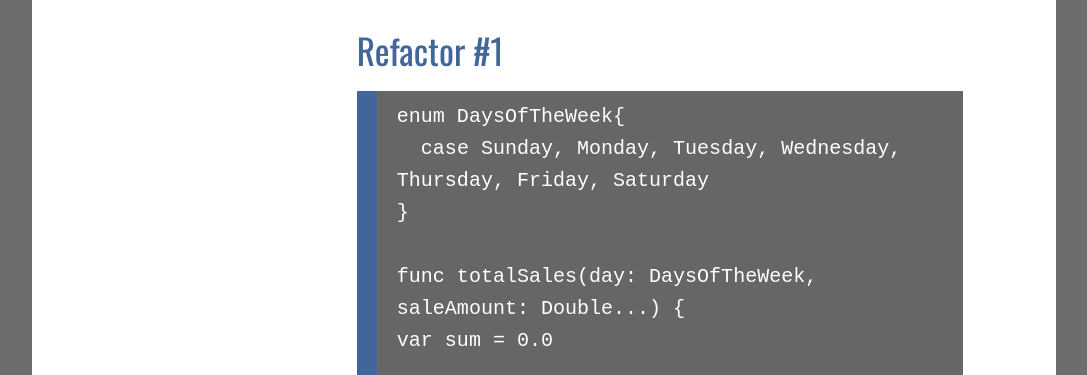
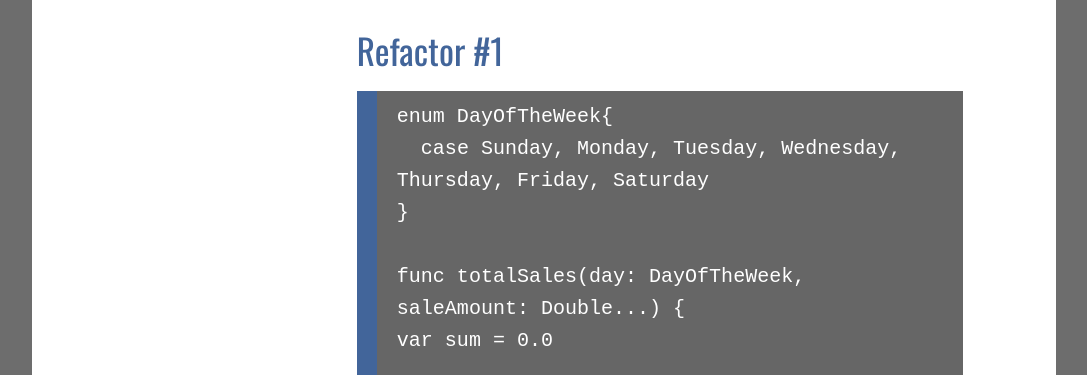
Before and after one commit to endodoug/endodoug.github.io, a Jekyll site: the page built from _posts/2016-02-29-code-excercise-variadic-parameters.md, in a window 1280 px wide and 1400 px high, scrolled down 1491 px. Shown: the part 155-530 px from the top of the window, without its empty margins (96-1183 px from the left). Built offline with Jekyll 4.4.1, drawn with Linux system fonts in a browser that asks for light colours; comment, search, counter and statistics services are not loaded; some of the changed text lies outside the part shown.

Commit message:
Update 2016-02-29-code-excercise-variadic-parameters.md
changed enum to DayOfTheWeek

```diff
--- a/_posts/2016-02-29-code-excercise-variadic-parameters.md
+++ b/_posts/2016-02-29-code-excercise-variadic-parameters.md
@@ -36,11 +36,11 @@ The owner of a Food Truck wants keep track of daily total sales amounts.  The tr
 I used a default parameter for day simple as an excercise since I'm practicing with parameters.  `saleAmount: Double...` is the variadic parameter and allows me to enter any number of sales into my function *i.e. 2 sales on Monday, 3 sales on Tuesday.*
 
 ## Refactor #1
-    enum DaysOfTheWeek{
+    enum DayOfTheWeek{
       case Sunday, Monday, Tuesday, Wednesday, Thursday, Friday, Saturday
     }
 
-    func totalSales(day: DaysOfTheWeek, saleAmount: Double...) {
+    func totalSales(day: DayOfTheWeek, saleAmount: Double...) {
     var sum = 0.0
 
     for sale in saleAmount {
```
